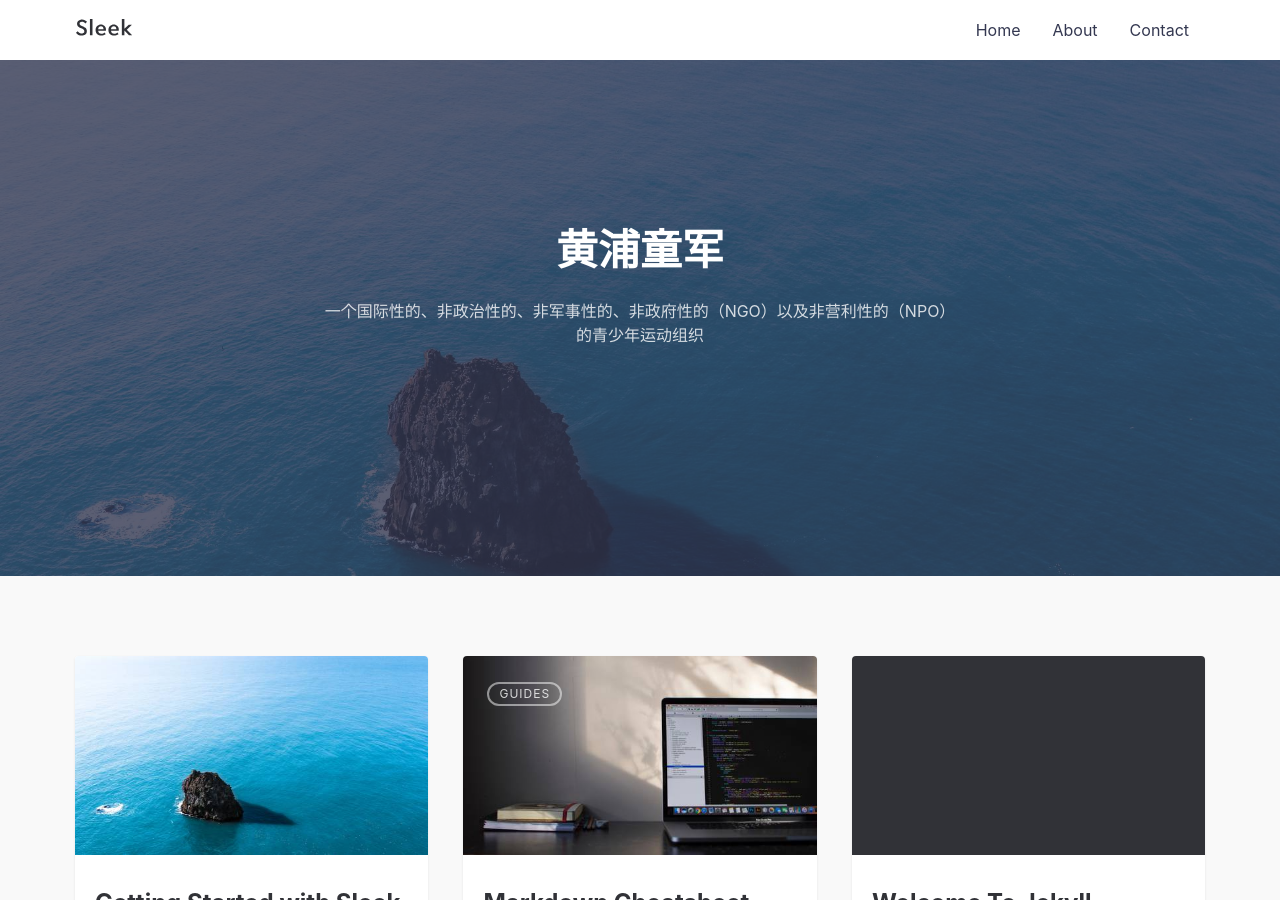
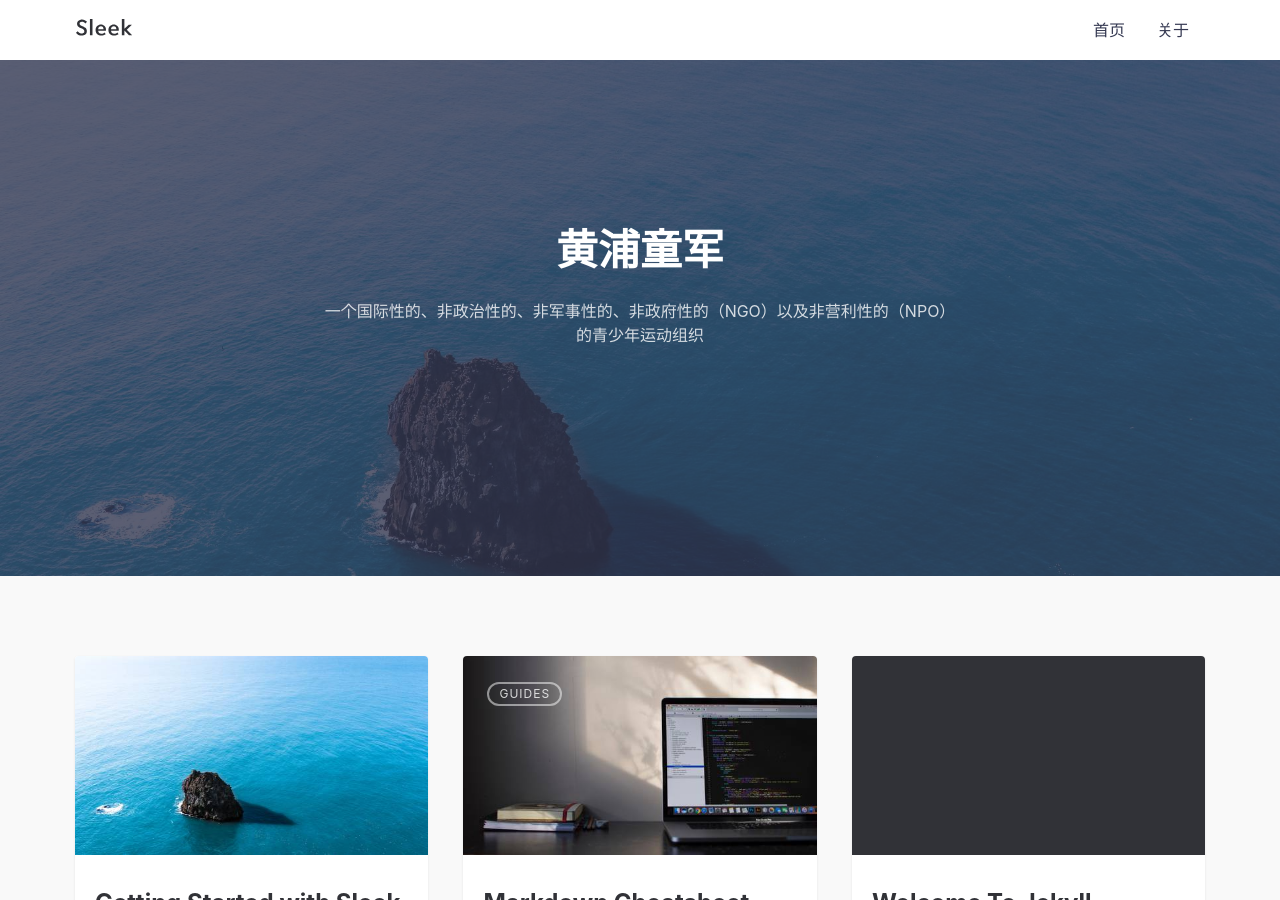
Before and after one commit to adevil/hpscout, a Jekyll site: the page built from index.md, in a window 1280 px wide and 900 px high. Built offline with Jekyll 4.4.1, drawn with Linux system fonts in a browser that asks for light colours.

```diff
--- /dev/null
+++ b/CNAME
@@ -0,0 +1 @@
+hpscout.cn
--- a/_config.yml
+++ b/_config.yml
@@ -10,13 +10,13 @@ url: "https://adevil23.github.io/" # the base hostname & protocol for your site,
 social:
   name: adevil
   links:
-    - https://github.com/adevil23
+    - https://github.com/adevil
 
 # THEME SETTINGS
 navigation: # Navigation links
-  - {name: 'Home', link: '/'}
-  - {name: 'About', link: '/about'}
-  - {name: 'Contact', link: '/contact'}
+  - {name: '首页', link: '/'}
+  - {name: '关于', link: '/about'}
+#  - {name: 'Contact', link: '/contact'}
 
 tagline: >
   一个国际性的、非政治性的、非军事性的、非政府性的（NGO）以及非营利性的（NPO）的青少年运动组织
@@ -25,9 +25,9 @@ hero_img: posts/sleek_lg.jpg # Main background image: use the path from /assets/
 
 email: adevil23@gmail.com # email for form submission
 
-twitter_username: adevil23 # replace with your_twitter_username or comment to remove link from footer
-github_username:  adevil23 # replace with your_github_username or comment to remove link from footer
-instagram_username: adevil23 # replace with your_instagram_username or comment to remove link from footer
+#twitter_username: adevil23 # replace with your_twitter_username or comment to remove link from footer
+github_username:  adevil # replace with your_github_username or comment to remove link from footer
+#instagram_username: adevil23 # replace with your_instagram_username or comment to remove link from footer
 
 disqus:
   shortname: adevil23 # to enable comments replace with your_disqus_shortname
```
